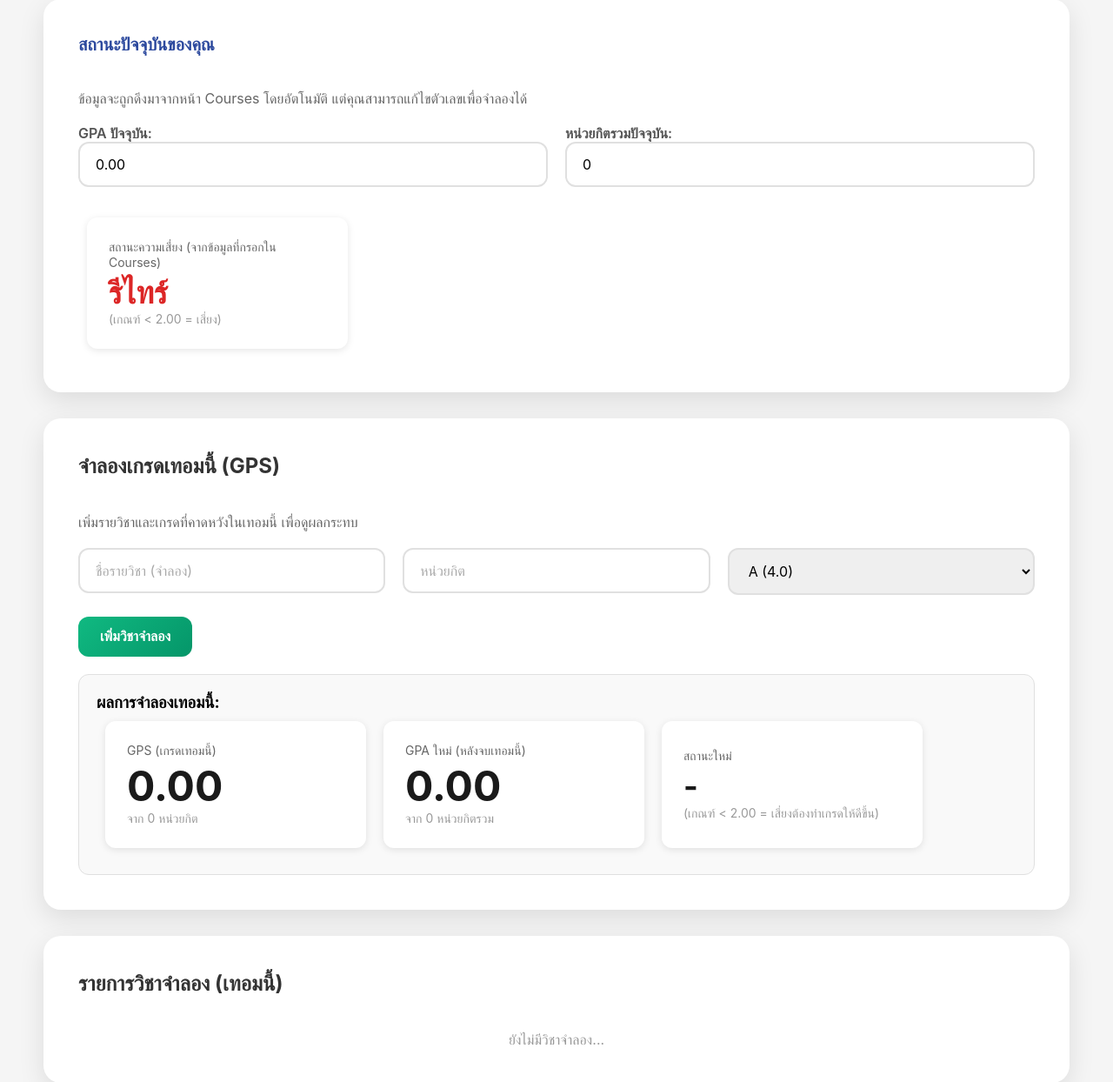
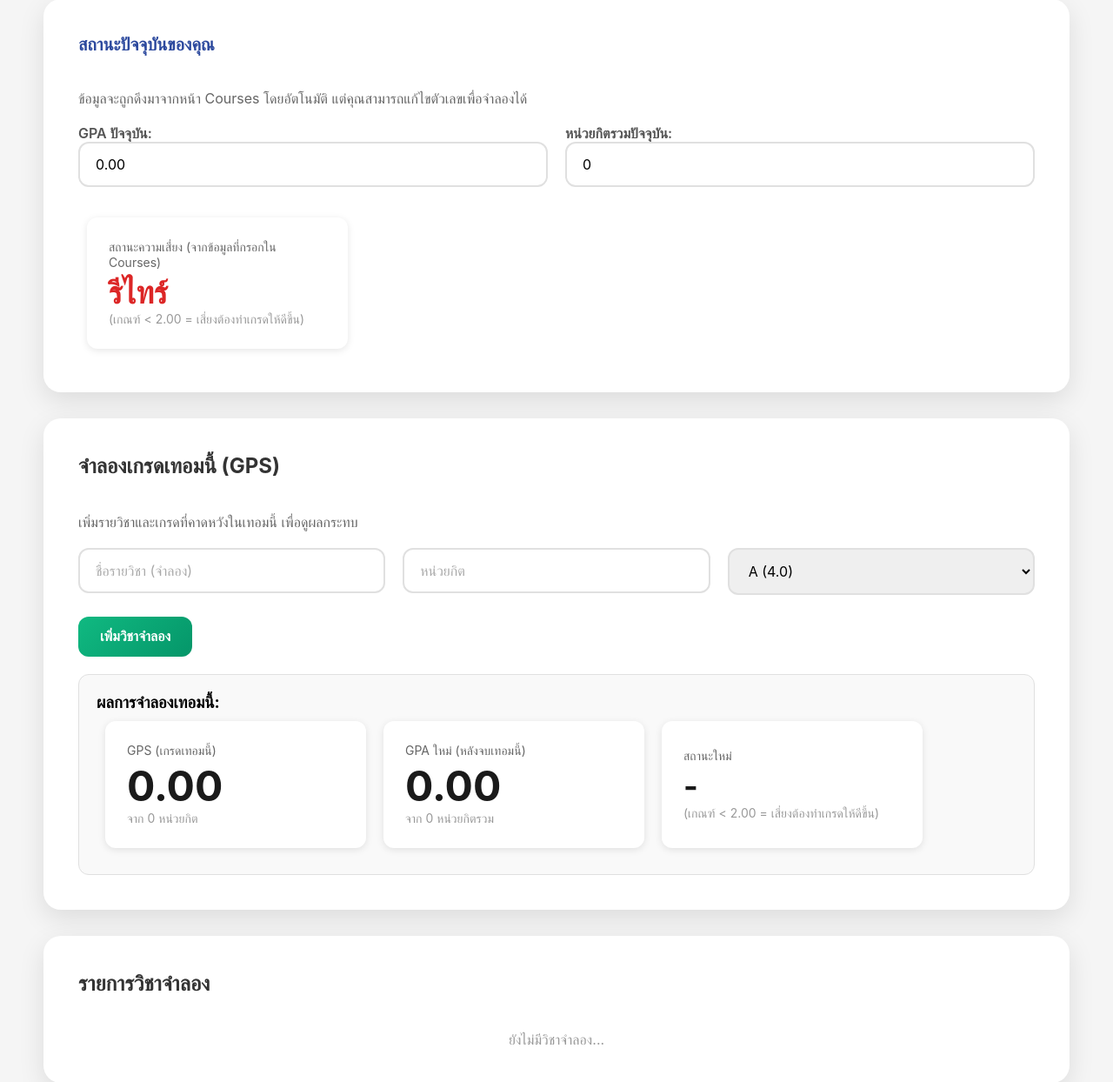
Before and after one commit to Kmitl68070131/GradeHub, a Flask app: page /simulation in a window 1280 px wide. Shown: the part 304-1548 px from the top of the page at 87% size. Run offline with Flask 3, Linux system fonts and the light colour scheme.

Commit message:
Update Simulation.html

```diff
--- a/my_project/templates/Simulation.html
+++ b/my_project/templates/Simulation.html
@@ -83,7 +83,7 @@
             <div class="gpa-content">
                 <div class="gpa-label">สถานะความเสี่ยง (จากข้อมูลที่กรอกใน Courses)</div>
                 <span class="gpa-value" id="sim_risk_status" style="font-size: 36px;">-</span>
-                <div class="gpa-max">(เกณฑ์ < 2.00 = เสี่ยง)</div>
+                <div class="gpa-max">(เกณฑ์ < 2.00 = เสี่ยงต้องทำเกรดให้ดีขึ้น)</div>
             </div>
         </div>
     </div>
@@ -144,7 +144,7 @@
 </div>
 
 <div class="course-list" id="list">
-    <h2>รายการวิชาจำลอง (เทอมนี้)</h2>
+    <h2>รายการวิชาจำลอง</h2>
     <div id="sim_course_list_container">
         <p style="color: #999; text-align: center;">ยังไม่มีวิชาจำลอง...</p>
     </div>
```
